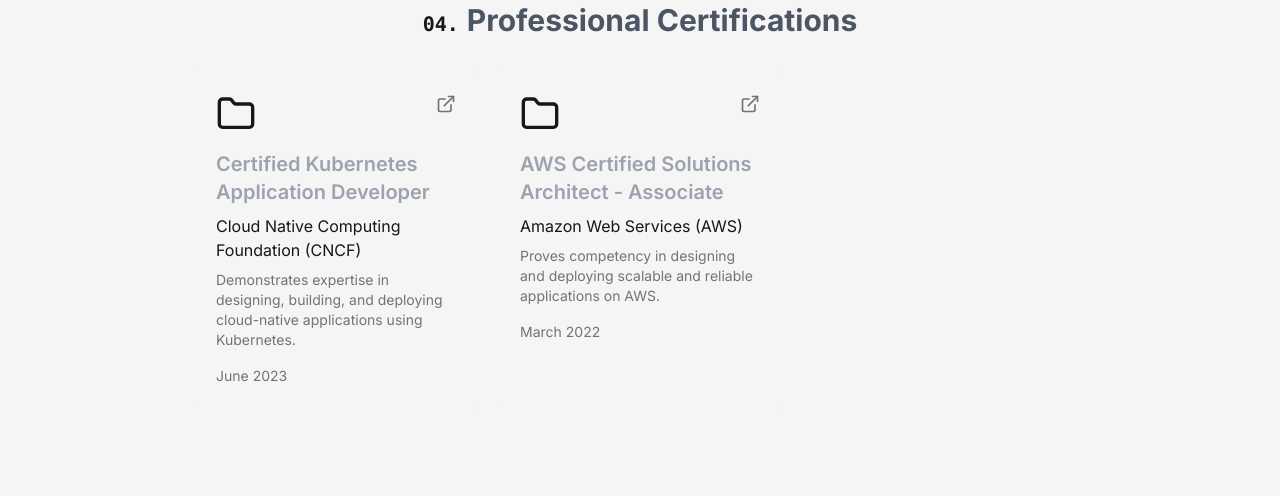
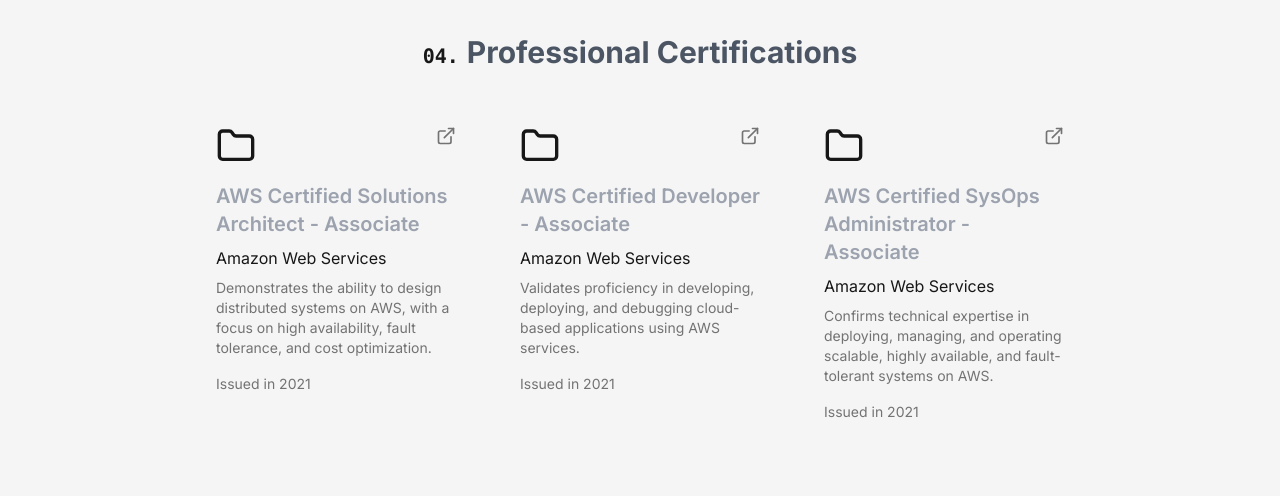
Before and after one commit to jacegonzales25/portfolio, a Next.js app: page / in a window 1280 px wide. Shown: the part 3808-4304 px from the top of the page. Built offline with nearby package versions, Linux system fonts and the light colour scheme.

Commit message:
feat: add schema to map necessary details

```diff
--- a/components/certifications.tsx
+++ b/components/certifications.tsx
@@ -11,20 +11,29 @@
 
 const certifications: Certification[] = [
   {
-    title: "Certified Kubernetes Application Developer",
-    issuer: "Cloud Native Computing Foundation (CNCF)",
+    title: "AWS Certified Solutions Architect - Associate",
+    issuer: "Amazon Web Services",
     description:
-      "Demonstrates expertise in designing, building, and deploying cloud-native applications using Kubernetes.",
-    date: "June 2023",
-    link: "https://www.cncf.io/certification/ckad/",
+      "Demonstrates the ability to design distributed systems on AWS, with a focus on high availability, fault tolerance, and cost optimization.",
+    date: "Issued in 2021",
+    link: "https://www.youracclaim.com/badges/5e1f7a9c-6f5e-4d1e-8f1a-7a0b5c9a8a1c/linked_in_profile",
   },
   {
-    title: "AWS Certified Solutions Architect - Associate",
-    issuer: "Amazon Web Services (AWS)",
-    description: "Proves competency in designing and deploying scalable and reliable applications on AWS.",
-    date: "March 2022",
-    link: "https://aws.amazon.com/certification/certified-solutions-architect/",
+    title: "AWS Certified Developer - Associate",
+    issuer: "Amazon Web Services",
+    description:
+      "Validates proficiency in developing, deploying, and debugging cloud-based applications using AWS services.",
+    date: "Issued in 2021",
+    link: "https://www.youracclaim.com/badges/5e1f7a9c-6f5e-4d1e-8f1a-7a0b5c9a8a1c/linked_in_profile",
   },
+  {
+    title: "AWS Certified SysOps Administrator - Associate",
+    issuer: "Amazon Web Services",
+    description:
+      "Confirms technical expertise in deploying, managing, and operating scalable, highly available, and fault-tolerant systems on AWS.",
+    date: "Issued in 2021",
+    link: "https://www.youracclaim.com/badges/5e1f7a9c-6f5e-4d1e-8f1a-7a0b5c9a8a1c/linked_in_profile",
+  }
   // Add more certifications here...
 ]
 
@@ -36,7 +45,14 @@
         Professional Certifications
       </h2>
       <div className="grid grid-cols-1 md:grid-cols-2 lg:grid-cols-3 gap-4">
-        {certifications.map((cert, index) => (
+        {certifications.length === 0 ? (
+          <div className="col-span-full flex flex-col items-center justify-center">
+            <h2 className="text-center text-3xl font-bold text-gray-900 mb-8 animate-fade-up">
+              Coming Soon...
+            </h2>
+          </div>
+        ) : (
+          certifications.map((cert, index) => (
             <div
               key={cert.title}
               className="bg-secondary/50 rounded-lg p-6 hover:-translate-y-2 transition-transform duration-200 animate-fade-up"
@@ -53,8 +69,9 @@
               <p className="text-muted-foreground text-sm mb-4">{cert.description}</p>
               <p className="text-sm text-muted-foreground">{cert.date}</p>
             </div>
-        ))}
+          ))
+        )}
       </div>
     </section>
-  )
+  );
 }
--- a/components/projects.tsx
+++ b/components/projects.tsx
@@ -13,7 +13,7 @@
 
 const projects: Project[] = [
   {
-    title: "Featured Project 1",
+    title: "Multi-tier Web Application Stack (VPROFILE)",
     description:
       "A comprehensive cloud-based solution utilizing AWS services including EC2, S3, and RDS. Implemented with Terraform for infrastructure management and GitHub Actions for CI/CD.",
     image: "",
@@ -46,7 +46,7 @@
     <section id="projects" className="py-20 max-w-6xl mx-auto">
       <h2 className="text-3xl font-bold mb-16 text-gray-600">
         <span className="text-primary font-mono text-xl mr-2">03.</span>
-        Some Things I&apos;ve Built
+        Some Things I&apos;ve Deployed
       </h2>
       <div className="space-y-32">
         {projects.map((project, index) => (
```
Also changed, not shown: components/contact.tsx (+7 -5 lines), 1 other file (tests, documents, lock files or other folders). Lines whose indentation alone changed are shown as unchanged.
